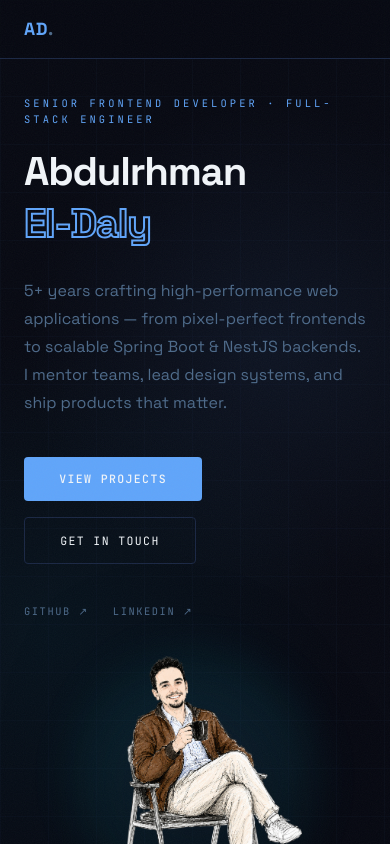
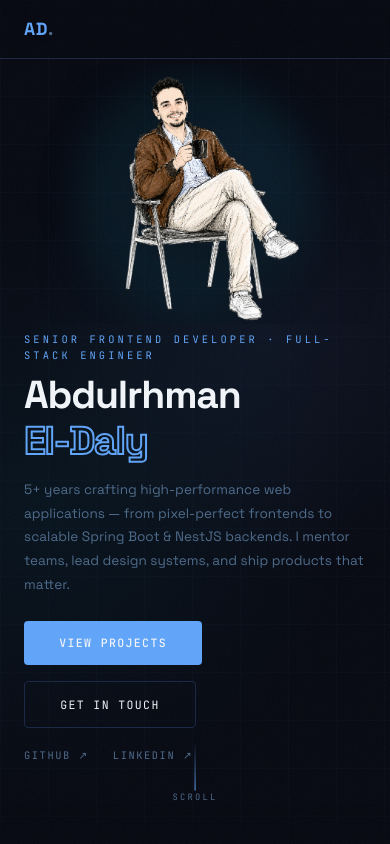
Before and after one commit to dalyDev-js/profile, a Next.js app: page /3b in a window 390 px wide. Shown: the top 844 px of the page. Built offline with nearby package versions, Linux system fonts and the light colour scheme.

Commit message:
Refactor V3Hero component for improved mobile responsiveness; adjusted layout, padding, and font sizes based on screen size, and added a gradient overlay for better visual presentation on mobile devices.

```diff
--- a/components/v3/V3Page.tsx
+++ b/components/v3/V3Page.tsx
@@ -491,8 +491,9 @@ function V3Hero({ p }: { p: V3Palette }) {
       style={{
         minHeight: "100vh",
         display: "flex",
-        alignItems: "center",
-        padding: isMobile ? "6rem 1.5rem 4rem" : "8rem 3rem 5rem",
+        flexDirection: isMobile ? "column" : undefined,
+        alignItems: isMobile ? "stretch" : "center",
+        padding: isMobile ? "0" : "8rem 3rem 5rem",
         position: "relative",
         overflow: "hidden",
       }}>
@@ -535,15 +536,19 @@ function V3Hero({ p }: { p: V3Palette }) {
         style={{
           position: "relative",
           zIndex: 1,
-          display: "grid",
-          gridTemplateColumns: isMobile ? "1fr" : "1fr 1fr",
-          gap: isMobile ? "2rem" : "4rem",
-          alignItems: "center",
-          maxWidth: "1200px",
-          margin: "0 auto",
+          display: isMobile ? "contents" : "grid",
+          gridTemplateColumns: isMobile ? undefined : "1fr 1fr",
+          gap: isMobile ? undefined : "4rem",
+          alignItems: isMobile ? undefined : "center",
+          maxWidth: isMobile ? undefined : "1200px",
+          margin: isMobile ? undefined : "0 auto",
           width: "100%",
         }}>
-        <div>
+        <div style={isMobile ? {
+          order: 2,
+          padding: "0.5rem 1.5rem 2.5rem",
+          zIndex: 1,
+        } : undefined}>
           <motion.p
             initial={{ opacity: 0, y: 16 }}
             animate={{ opacity: 1, y: 0 }}
@@ -554,7 +559,7 @@ function V3Hero({ p }: { p: V3Palette }) {
               letterSpacing: "0.3em",
               textTransform: "uppercase",
               color: p.pri,
-              marginBottom: "1.5rem",
+              marginBottom: isMobile ? "0.75rem" : "1.5rem",
             }}>
             Senior Frontend Developer · Full-Stack Engineer
           </motion.p>
@@ -568,11 +573,11 @@ function V3Hero({ p }: { p: V3Palette }) {
             }}
             style={{
               fontFamily: "var(--v3-sg)",
-              fontSize: "clamp(40px,5.5vw,80px)",
+              fontSize: isMobile ? "clamp(36px,10vw,52px)" : "clamp(40px,5.5vw,80px)",
               fontWeight: 700,
               lineHeight: 1.05,
               letterSpacing: "-0.03em",
-              marginBottom: "0.6rem",
+              marginBottom: "0.3rem",
             }}>
             Abdulrhman
           </motion.h1>
@@ -586,13 +591,13 @@ function V3Hero({ p }: { p: V3Palette }) {
             }}
             style={{
               fontFamily: "var(--v3-sg)",
-              fontSize: "clamp(40px,5.5vw,80px)",
+              fontSize: isMobile ? "clamp(36px,10vw,52px)" : "clamp(40px,5.5vw,80px)",
               fontWeight: 700,
               lineHeight: 1.05,
               letterSpacing: "-0.03em",
               color: "transparent",
               WebkitTextStroke: `2px ${p.pri}`,
-              marginBottom: "2rem",
+              marginBottom: isMobile ? "1rem" : "2rem",
             }}>
             El-Daly
           </motion.h1>
@@ -602,11 +607,11 @@ function V3Hero({ p }: { p: V3Palette }) {
             transition={{ delay: 0.65, duration: 0.6 }}
             style={{
               fontFamily: "var(--v3-sg)",
-              fontSize: "1rem",
+              fontSize: isMobile ? "0.85rem" : "1rem",
               lineHeight: 1.75,
               color: p.muted,
               maxWidth: "440px",
-              marginBottom: "2.5rem",
+              marginBottom: isMobile ? "1.5rem" : "2.5rem",
             }}>
             5+ years crafting high-performance web applications — from
             pixel-perfect frontends to scalable Spring Boot & NestJS backends. I
@@ -620,7 +625,7 @@ function V3Hero({ p }: { p: V3Palette }) {
               display: "flex",
               gap: "1rem",
               flexWrap: "wrap",
-              marginBottom: "2.5rem",
+              marginBottom: isMobile ? "1.25rem" : "2.5rem",
             }}>
             <a
               href="#v3-projects"
@@ -703,17 +708,26 @@ function V3Hero({ p }: { p: V3Palette }) {
           animate={{ opacity: 1, scale: 1 }}
           transition={{ delay: 0.5, duration: 1, ease: [0.22, 1, 0.36, 1] }}
           style={{
+            order: isMobile ? 1 : undefined,
             position: "relative",
+            height: isMobile ? "55vw" : undefined,
+            minHeight: isMobile ? "260px" : undefined,
+            maxHeight: isMobile ? "380px" : undefined,
+            overflow: isMobile ? "hidden" : undefined,
             display: "flex",
             justifyContent: "center",
+            marginTop: isMobile ? "4rem" : undefined,
           }}>
           <motion.div
             style={{
               position: "relative",
               perspective: "1000px",
-              width: isMobile ? "clamp(180px,55vw,260px)" : "clamp(280px,30vw,400px)",
-            }}
-            animate={{ y: [0, -12, 0] }}
+              width: isMobile ? "100%" : "clamp(280px,30vw,400px)",
+              height: isMobile ? "100%" : undefined,
+              display: isMobile ? "flex" : undefined,
+              justifyContent: isMobile ? "center" : undefined,
+            }}
+            animate={isMobile ? {} : { y: [0, -12, 0] }}
             transition={{ duration: 4, repeat: Infinity, ease: "easeInOut" }}
             onMouseMove={(e) => {
               const r = e.currentTarget.getBoundingClientRect();
@@ -724,9 +738,9 @@ function V3Hero({ p }: { p: V3Palette }) {
             }}
             onMouseLeave={() => setTilt({ x: 0, y: 0 })}>
             <motion.div
-              animate={{ rotateX: tilt.x, rotateY: tilt.y }}
+              animate={isMobile ? {} : { rotateX: tilt.x, rotateY: tilt.y }}
               transition={{ type: "spring", stiffness: 200, damping: 20 }}
-              style={{ transformStyle: "preserve-3d", position: "relative" }}>
+              style={{ transformStyle: "preserve-3d", position: "relative", height: isMobile ? "100%" : undefined }}>
               <div
                 style={{
                   position: "absolute",
@@ -743,12 +757,14 @@ function V3Hero({ p }: { p: V3Palette }) {
                 width={400}
                 height={480}
                 style={{
-                  width: "100%",
-                  height: "auto",
+                  width: isMobile ? "auto" : "100%",
+                  height: isMobile ? "100%" : "auto",
+                  maxWidth: isMobile ? "340px" : undefined,
                   objectFit: "contain",
+                  objectPosition: "center bottom",
                   position: "relative",
                   zIndex: 1,
-                  filter: "drop-shadow(0 30px 60px rgba(0,0,0,0.6))",
+                  filter: "drop-shadow(0 20px 40px rgba(0,0,0,0.5))",
                 }}
                 priority
               />
@@ -809,6 +825,18 @@ function V3Hero({ p }: { p: V3Palette }) {
             </motion.div>
           ))}
         </motion.div>
+        {isMobile && (
+          <div style={{
+            position: "absolute",
+            bottom: 0,
+            left: 0,
+            right: 0,
+            height: "40px",
+            zIndex: 2,
+            background: `linear-gradient(to top, ${p.bg}, transparent)`,
+            pointerEvents: "none",
+          }} />
+        )}
       </div>
 
       <motion.div
@@ -2151,6 +2179,7 @@ function ProjectSlide({
   accents: string[];
 }) {
   const c = accents[idx % accents.length];
+  const { isMobile } = useResponsive();
 
   // Project 0 is always the base (fully visible).
   // Project i (i ≥ 1) wipes in from right as scroll crosses (i-1)/total → i/total.
@@ -2165,24 +2194,53 @@ function ProjectSlide({
 
   return (
     <motion.div
-      style={{ position: "absolute", inset: 0, clipPath, zIndex: idx, background: p.bg }}>
-
-      {/* Full-screen background */}
-      {"image" in proj && proj.image ? (
+      style={{
+        position: "absolute", inset: 0, clipPath, zIndex: idx, background: p.bg,
+        display: isMobile ? "flex" : undefined,
+        flexDirection: isMobile ? "column" : undefined,
+        overflow: isMobile ? "hidden" : undefined,
+      }}>
+
+      {isMobile ? (
+        /* ── MOBILE: full-width image in flow, text panel below ── */
+        // eslint-disable-next-line @next/next/no-img-element
+        "image" in proj && proj.image ? (
+          <img
+            src={proj.image}
+            alt={proj.title}
+            style={{
+              width: "100%",
+              height: "auto",
+              display: "block",
+              flexShrink: 0,
+              marginTop: "3.5rem",
+              filter: "saturate(0.95) contrast(1.04)",
+            }}
+          />
+        ) : (
+          <div style={{
+            height: "220px", flexShrink: 0, marginTop: "3.5rem",
+            background: `linear-gradient(135deg,${p.s1},${p.s2})`,
+            position: "relative",
+          }}>
+            <div style={{
+              position: "absolute", inset: 0,
+              background: `radial-gradient(ellipse at 70% 50%,${c}22 0%,transparent 55%)`,
+            }} />
+          </div>
+        )
+      ) : (
+        /* ── DESKTOP: full-screen absolute-positioned background ── */
+        "image" in proj && proj.image ? (
           // eslint-disable-next-line @next/next/no-img-element
           <img
             src={proj.image}
             alt={proj.title}
             style={{
               position: "absolute",
-            top: "64px",
-            left: 0,
-            right: 0,
-            bottom: 0,
-            width: "100%",
-            height: "calc(100% - 64px)",
-            objectFit: "cover",
-            objectPosition: "center top",
+              top: "64px", left: 0, right: 0, bottom: 0,
+              width: "100%", height: "calc(100% - 64px)",
+              objectFit: "cover", objectPosition: "center top",
               opacity: 0.9,
               filter: "saturate(0.95) contrast(1.04)",
             }}
@@ -2215,26 +2273,34 @@ function ProjectSlide({
               pointerEvents: "none",
             }} />
           </div>
+        )
       )}
 
-      {/* Left gradient for text legibility */}
+      {/* Desktop: gradient overlays */}
+      {!isMobile && <>
         <div style={{
           position: "absolute", inset: 0, pointerEvents: "none",
           background: `linear-gradient(to right,${p.bg} 0%,${p.bg}BB 22%,${p.bg}55 40%,transparent 60%)`,
         }} />
-      {/* Bottom vignette */}
         <div style={{
           position: "absolute", inset: 0, pointerEvents: "none",
           background: `linear-gradient(to bottom,transparent 80%,${p.bg}88 100%)`,
         }} />
-
-      {/* Text — left side */}
+      </>}
+
+      {/* Text panel */}
       <div style={{
-        position: "absolute", inset: 0, zIndex: 2,
-        display: "flex", flexDirection: "column", justifyContent: "center",
-        padding: "5.5rem 3rem 4rem 3.5rem", maxWidth: "600px",
-      }}>
-        <div style={{ marginBottom: "1.4rem" }}>
+        position: isMobile ? "relative" : "absolute",
+        inset: isMobile ? undefined : 0,
+        zIndex: 2,
+        flex: isMobile ? 1 : undefined,
+        background: isMobile ? p.bg : undefined,
+        display: "flex", flexDirection: "column",
+        justifyContent: isMobile ? "flex-start" : "center",
+        padding: isMobile ? "1.2rem 1.5rem 2rem" : "5.5rem 3rem 4rem 3.5rem",
+        maxWidth: isMobile ? undefined : "600px",
+      }}>
+        <div style={{ marginBottom: isMobile ? "0.65rem" : "1.4rem" }}>
           <span style={{
             fontFamily: "var(--v3-jb)", fontSize: "0.57rem",
             letterSpacing: "0.22em", textTransform: "uppercase",
@@ -2246,22 +2312,30 @@ function ProjectSlide({
         </div>
 
         <h2 style={{
-          fontFamily: "var(--v3-sg)", fontSize: "clamp(36px,5.5vw,80px)",
+          fontFamily: "var(--v3-sg)",
+          fontSize: isMobile ? "clamp(38px,11vw,58px)" : "clamp(36px,5.5vw,80px)",
           fontWeight: 700, letterSpacing: "-0.03em", lineHeight: 1.03,
-          marginBottom: "1.4rem", color: p.fg,
+          marginBottom: isMobile ? "0.65rem" : "1.4rem", color: p.fg,
         }}>
           {proj.title}<span style={{ color: c }}>.</span>
         </h2>
 
         <p style={{
-          fontFamily: "var(--v3-sg)", fontSize: "0.9rem",
-          lineHeight: 1.82, color: `${p.fg}99`,
-          maxWidth: "440px", marginBottom: "2rem",
+          fontFamily: "var(--v3-sg)",
+          fontSize: isMobile ? "1rem" : "0.9rem",
+          lineHeight: isMobile ? 1.6 : 1.82,
+          color: `${p.fg}bb`,
+          maxWidth: "440px",
+          marginBottom: isMobile ? "0.9rem" : "2rem",
+          display: isMobile ? "-webkit-box" : undefined,
+          WebkitLineClamp: isMobile ? 3 : undefined,
+          WebkitBoxOrient: isMobile ? "vertical" as const : undefined,
+          overflow: isMobile ? "hidden" : undefined,
         }}>
           {proj.description}
         </p>
 
-        <div style={{ display: "flex", flexWrap: "wrap", gap: "0.45rem", marginBottom: "2.8rem" }}>
+        <div style={{ display: "flex", flexWrap: "wrap", gap: "0.4rem", marginBottom: isMobile ? "0.9rem" : "2.8rem" }}>
           {proj.tech.map((t) => (
             <span key={t} style={{
               fontFamily: "var(--v3-jb)", fontSize: "0.57rem",
```
Lines whose indentation alone changed are shown as unchanged.
